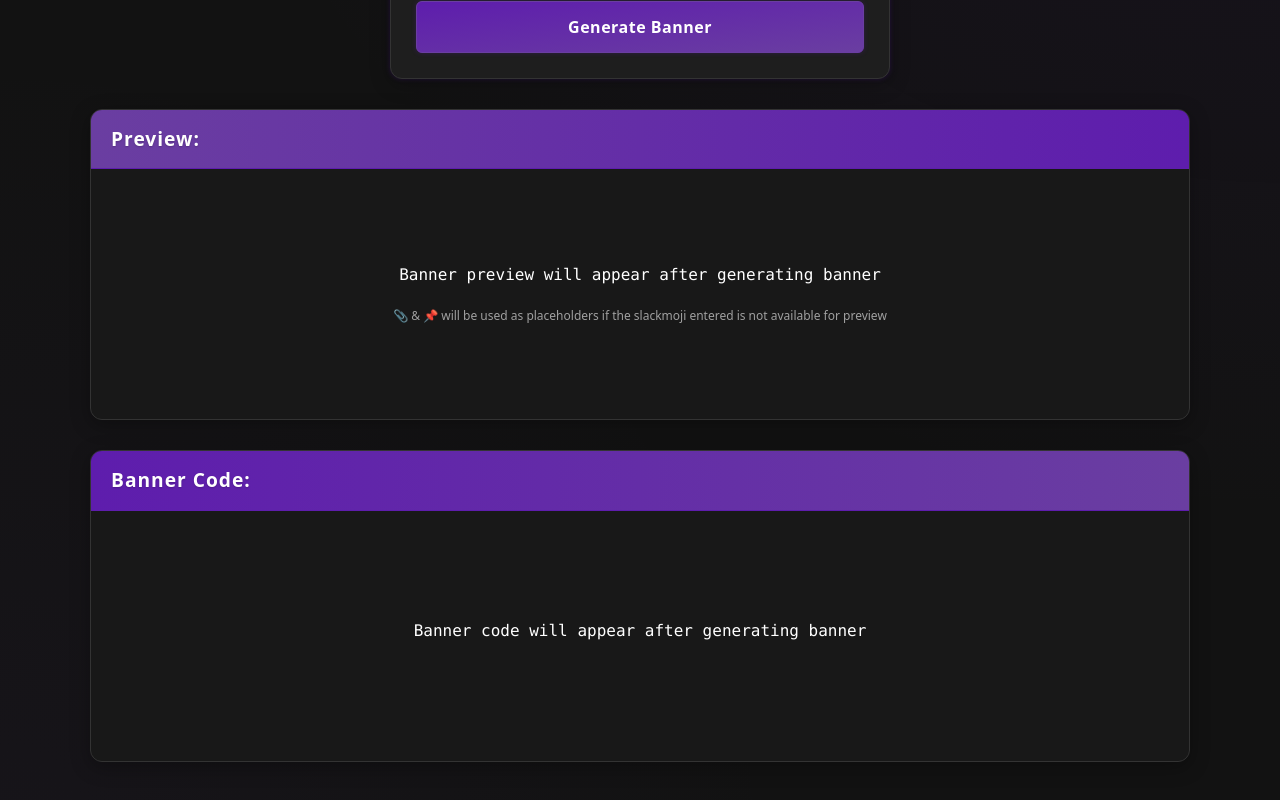
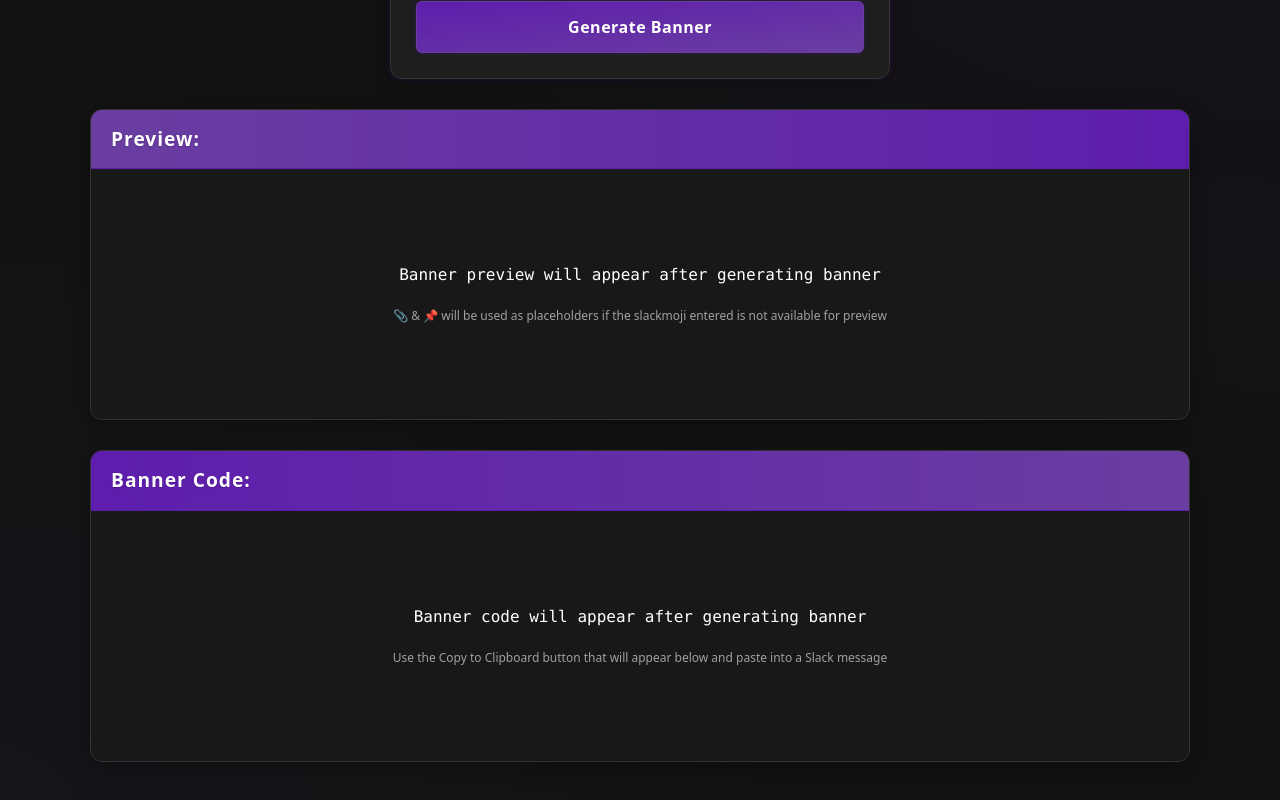
Before and after one commit to alexdobrenen/slack-banner-generator, a React (Vite) app: page / in a window 1280 px wide. Shown: the part 655-1455 px from the top of the page. Built offline with nearby package versions, Linux system fonts and the light colour scheme.

Commit message:
added additional instructions to banner code section

```diff
--- a/src/components/BannerDisplay.tsx
+++ b/src/components/BannerDisplay.tsx
@@ -256,7 +256,19 @@ const BannerDisplay: React.FC<BannerDisplayProps> = ({
           {banner ? (
             <BannerCode>{displayBanner}</BannerCode>
           ) : (
-            <PlaceholderText>Banner code will appear after generating banner</PlaceholderText>
+            <div style={{
+              width: '100%',
+              height: '100%',
+              display: 'flex',
+              flexDirection: 'column',
+              justifyContent: 'center',
+              alignItems: 'center'
+            }}>
+              <PlaceholderText>Banner code will appear after generating banner</PlaceholderText>
+              <ExplanatoryText>
+                Use the Copy to Clipboard button that will appear below and paste into a Slack message
+              </ExplanatoryText>
+            </div>
           )}
         </BannerCodeContainer>
         {banner && (
```
